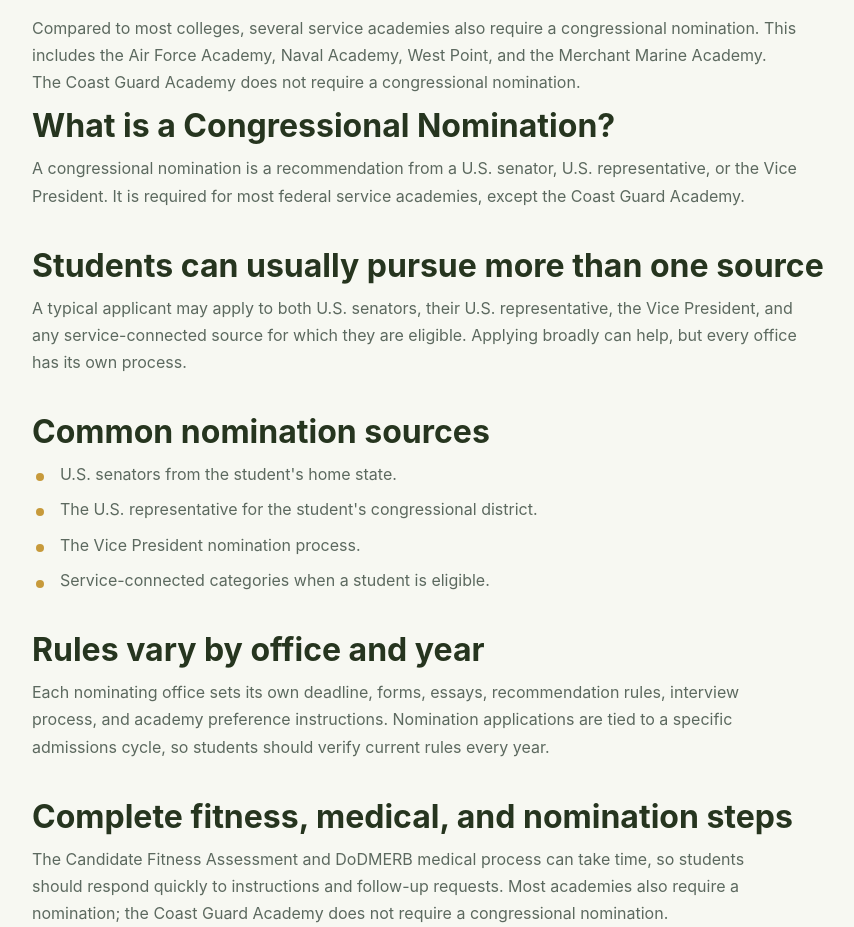
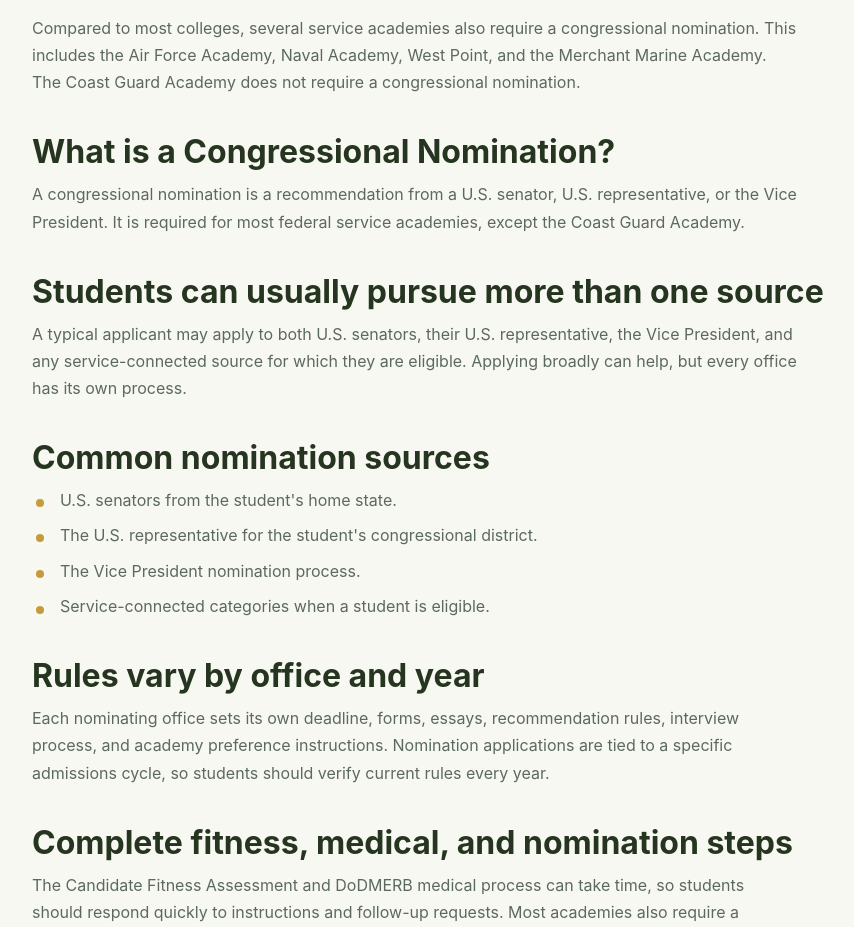
Before and after one commit to ryhinsy/MilitaryFutures-site, a Next.js app: page /service-academies/application-process in a window 1280 px wide. Shown: the part 1324-2251 px from the top of the page, without its empty margins (48-902 px from the left). Built offline with nearby package versions, Linux system fonts and the light colour scheme; no server answers.

Commit message:
Improve congressional nomination page flow

```diff
--- a/app/service-academies/application-process/page.tsx
+++ b/app/service-academies/application-process/page.tsx
@@ -52,6 +52,8 @@
                 Academy. The Coast Guard Academy does not require a
                 congressional nomination.
               </p>
+            </div>
+            <div className="guide-block">
               <h3>What is a Congressional Nomination?</h3>
               <p>
                 A congressional nomination is a recommendation from a U.S.
```
